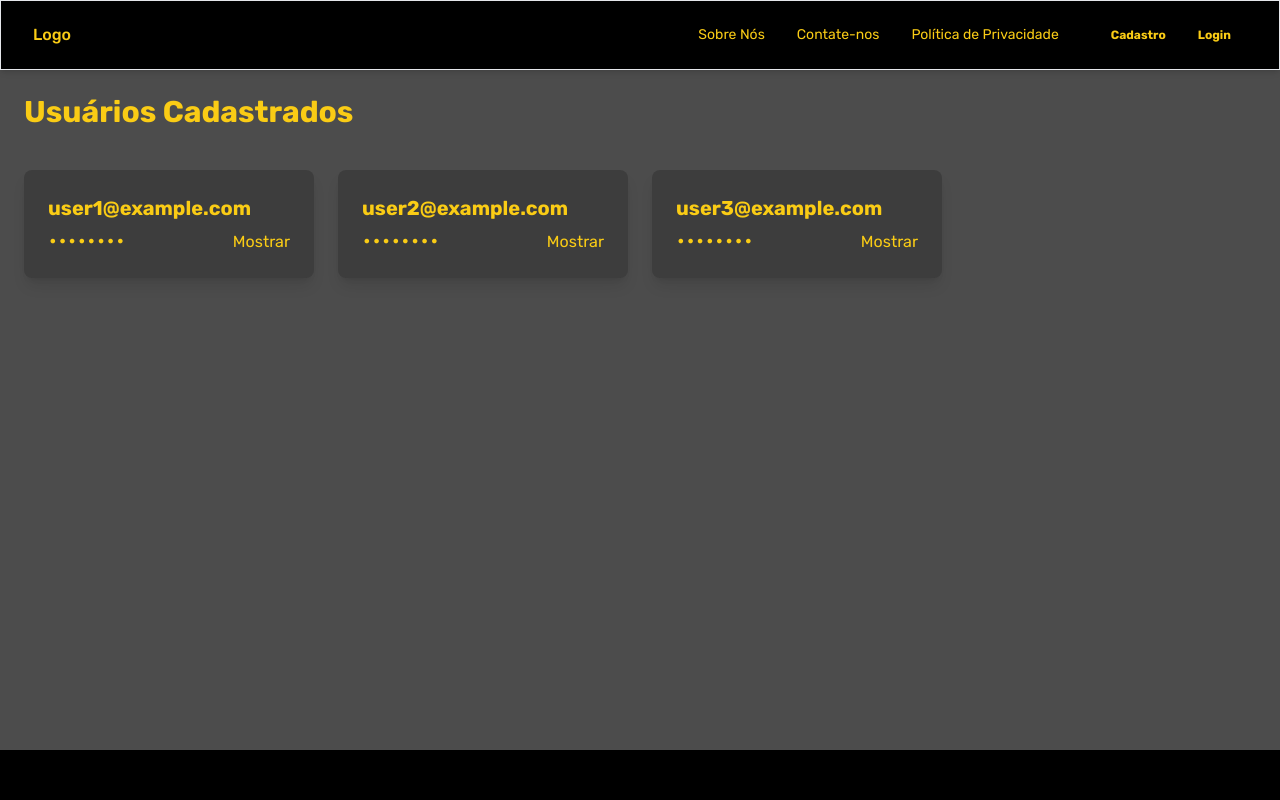
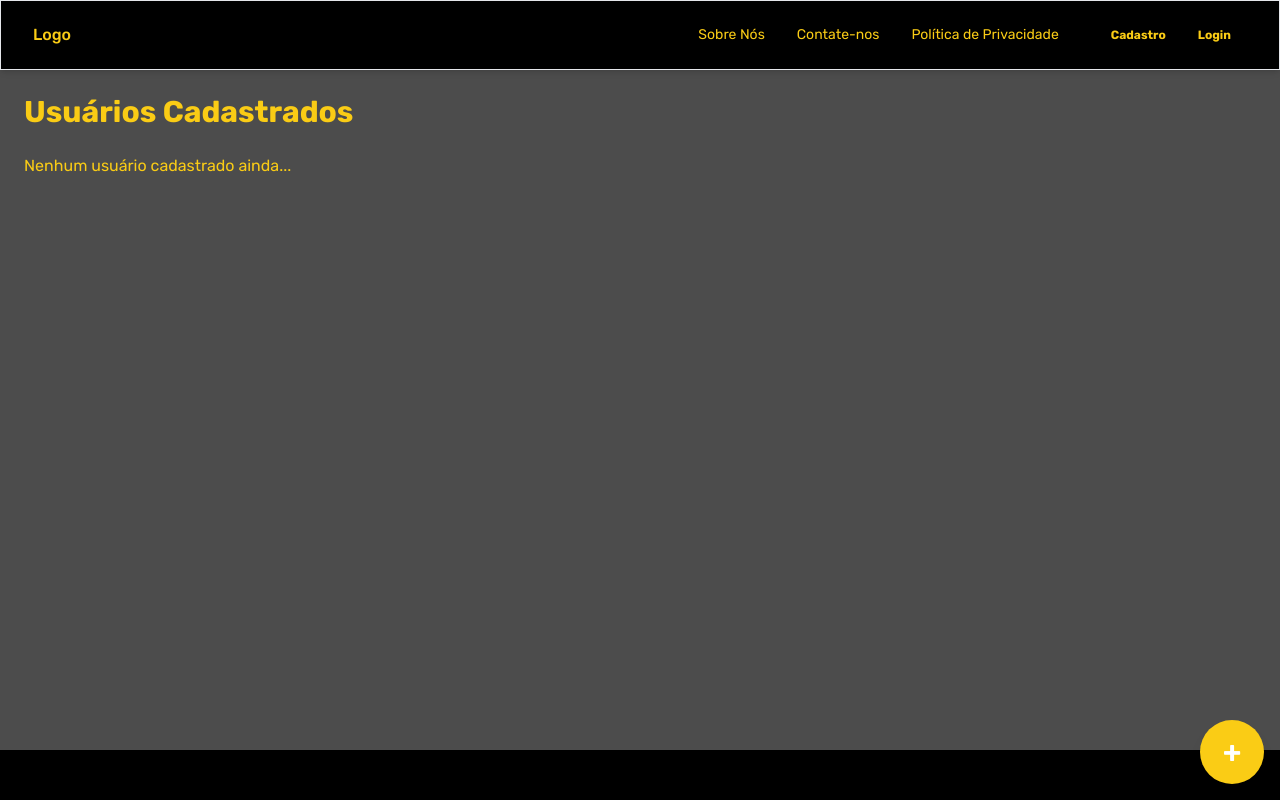
Before and after one commit to igorcastro1304/pb-product-management, a React (Vite) app: page /user/list in a window 1280 px wide. Built offline with nearby package versions, Linux system fonts and the light colour scheme; no server answers.

Commit message:
created the add user feature

```diff
--- a/src/contexts/AuthContext.jsx
+++ b/src/contexts/AuthContext.jsx
@@ -4,6 +4,7 @@ import {
   signOut,
   onAuthStateChanged,
   getAuth,
+  createUserWithEmailAndPassword,
 } from "firebase/auth";
 import { initializeApp } from "firebase/app";
 
@@ -24,6 +25,7 @@ const AuthContext = createContext();
 
 export const AuthProvider = ({ children }) => {
   const [currentUser, setCurrentUser] = useState(null);
+  const [users, setUsers] = useState([]);
   const [loading, setLoading] = useState(true);
 
   useEffect(() => {
@@ -55,10 +57,24 @@ export const AuthProvider = ({ children }) => {
       });
   };
 
+  const createNewUser = async (email, password) => {
+    return await createUserWithEmailAndPassword(auth, email, password)
+      .then((userCredential) => {
+        const newUser = { email, password };
+        setUsers((prevUsers) => [...prevUsers, newUser]);
+        alert("Usuário criado com sucesso!");
+      })
+      .catch((error) => {
+        alert("Não foi possível criar o novo usuário!");
+      });
+  };
+
   const value = {
     currentUser,
     login,
     logout,
+    createNewUser,
+    users,
   };
 
   return (
--- a/src/pages/user/user-form/index.jsx
+++ b/src/pages/user/user-form/index.jsx
@@ -1,8 +1,11 @@
 import { useForm } from "react-hook-form";
 import { userSchema } from "../../../utils/validator";
 import { yupResolver } from "@hookform/resolvers/yup";
+import { useAuth } from "../../../contexts/AuthContext";
 
 export default function UserForm() {
+  const { createNewUser } = useAuth();
+
   const {
     register,
     handleSubmit,
@@ -11,8 +14,13 @@ export default function UserForm() {
     resolver: yupResolver(userSchema),
   });
 
-  const onSubmit = (data) => {
-    console.log("Usuário cadastrado:", data);
+  const onSubmit = async (data) => {
+    try {
+      await createNewUser(data.email, data.password);
+      console.log("Usuário cadastrado:", data);
+    } catch (error) {
+      console.log("Erro ao cadastrar usuário:", error);
+    }
   };
 
   return (
@@ -55,7 +63,6 @@ export default function UserForm() {
         )}
       </div>
 
-      {/* Botão de Enviar */}
       <div className="flex items-center justify-between">
         <button
           type="submit"
--- a/src/pages/user/user-list/index.jsx
+++ b/src/pages/user/user-list/index.jsx
@@ -1,19 +1,28 @@
+import { Link } from "react-router-dom";
 import UserGrid from "../../../components/UserComponents/UserGrid";
+import { useAuth } from "../../../contexts/AuthContext";
 
 export default function UserList() {
-  const users = [
-    { email: "user1@example.com", password: "password123" },
-    { email: "user2@example.com", password: "password456" },
-    { email: "user3@example.com", password: "password789" },
-    // mais usuários...
-  ];
+  const { users } = useAuth();
 
   return (
     <div className="p-6">
-      <h1 className="mb-6 text-3xl font-bold text-yellow-400">
-        Usuários Cadastrados
-      </h1>
-      <UserGrid users={users} />
+      <div>
+        <h1 className="mb-6 text-3xl font-bold text-yellow-400">
+          Usuários Cadastrados
+        </h1>
+        {users.length !== 0 ? (
+          <UserGrid users={users} />
+        ) : (
+          <p className="text-yellow-400">Nenhum usuário cadastrado ainda...</p>
+        )}
+      </div>
+
+      <div className="fixed flex items-center justify-center w-16 h-16 bg-yellow-400 rounded-full shadow-lg bottom-4 right-4">
+        <Link to="/user/form">
+          <button className="text-3xl font-bold text-white">+</button>
+        </Link>
+      </div>
     </div>
   );
 }
```
